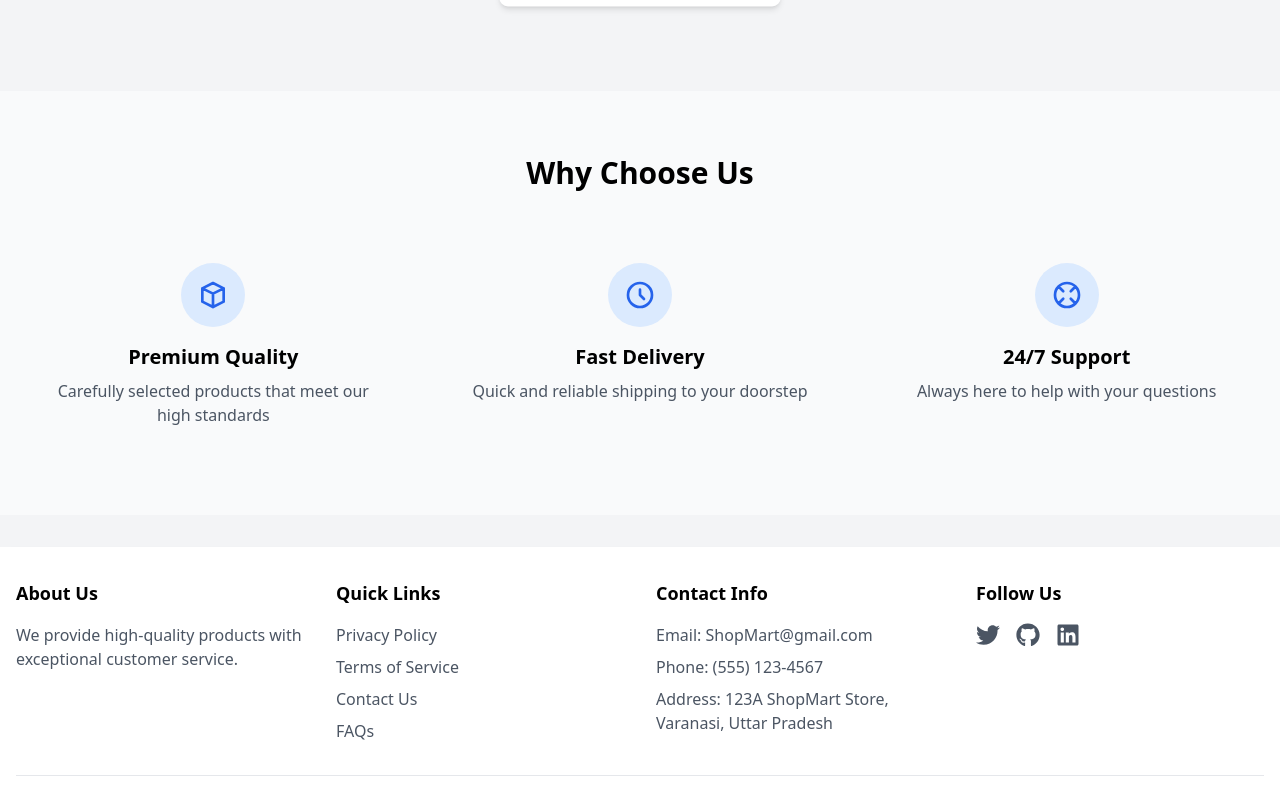
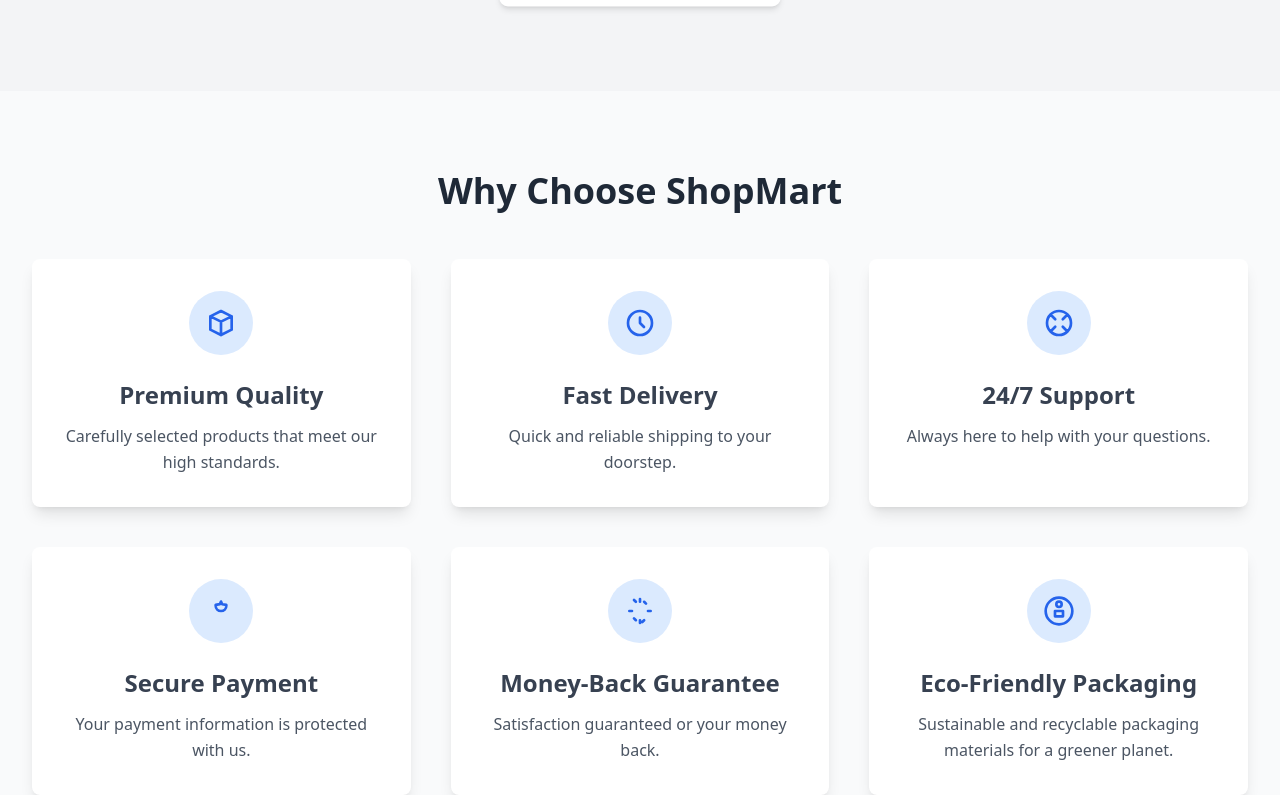
Before and after one commit to ChanchalSHARMA09/Domain_Task1_chanchal.2312051, a React (Vite) app: page / in a window 1280 px wide. Shown: the part 997-1792 px from the top of the page. Built offline with nearby package versions, Linux system fonts and the light colour scheme.

Commit message:
Improved the featured section in home page

```diff
--- a/src/components/FeaturedSection.jsx
+++ b/src/components/FeaturedSection.jsx
@@ -1,38 +1,72 @@
 export default function FeaturedSection() {
+    const features = [
+      {
+        title: "Premium Quality",
+        description: "Carefully selected products that meet our high standards.",
+        iconPath:
+          "M20 7l-8-4-8 4m16 0l-8 4m8-4v10l-8 4m0-10L4 7m8 4v10M4 7v10l8 4",
+      },
+      {
+        title: "Fast Delivery",
+        description: "Quick and reliable shipping to your doorstep.",
+        iconPath: "M12 8v4l3 3m6-3a9 9 0 11-18 0 9 9 0 0118 0z",
+      },
+      {
+        title: "24/7 Support",
+        description: "Always here to help with your questions.",
+        iconPath:
+          "M18.364 5.636l-3.536 3.536m0 5.656l3.536 3.536M9.172 9.172L5.636 5.636m3.536 9.192l-3.536 3.536M21 12a9 9 0 11-18 0 9 9 0 0118 0z",
+      },
+      {
+        title: "Secure Payment",
+        description: "Your payment information is protected with us.",
+        iconPath:
+          "M12 12c-2.21 0-4-1.79-4-4 0-.21 0-.41.02-.61l3.1-.51L12 4.92l.88 1.98 3.1.51c.02.2.02.4.02.61 0 2.21-1.79 4-4 4z",
+      },
+      {
+        title: "Money-Back Guarantee",
+        description: "Satisfaction guaranteed or your money back.",
+        iconPath:
+          "M12 3v2M15.1 5.1l1.4 1.4M18 12h2M15.1 18.9l-1.4 1.4M12 19v2M8.9 18.9l-1.4-1.4M6 12H4M8.9 5.1L7.5 3.7",
+      },
+      {
+        title: "Eco-Friendly Packaging",
+        description: "Sustainable and recyclable packaging materials for a greener planet.",
+        iconPath:
+          "M12 2a10 10 0 1010 10A10 10 0 0012 2zm3 14H9v-4h6v4zm-3-7a2 2 0 110-4 2 2 0 010 4z",
+      },
+    ];
+
     return (
-      <div className="py-16 bg-gray-50">
-        <div className="container mx-auto px-4">
-          <h2 className="text-3xl font-bold text-center mb-12">Why Choose Us</h2>
-          <div className="grid grid-cols-1 md:grid-cols-3 gap-8">
-            <div className="text-center p-6">
-              <div className="bg-blue-100 w-16 h-16 rounded-full flex items-center justify-center mx-auto mb-4">
-                <svg className="w-8 h-8 text-blue-600" fill="none" stroke="currentColor" viewBox="0 0 24 24">
-                  <path strokeLinecap="round" strokeLinejoin="round" strokeWidth="2" d="M20 7l-8-4-8 4m16 0l-8 4m8-4v10l-8 4m0-10L4 7m8 4v10M4 7v10l8 4" />
-                </svg>
+      <section className="py-20 bg-gray-50">
+        <div className="container mx-auto px-8">
+          <h2 className="text-4xl font-bold text-center text-gray-800 mb-12">
+            Why Choose ShopMart
+          </h2>
+          <div className="grid grid-cols-1 sm:grid-cols-2 lg:grid-cols-3 gap-10">
+            {features.map((feature, index) => (
+              <div key={index} className="text-center p-8 shadow-lg rounded-lg bg-white transition-transform transform hover:scale-105">
+                <div className="bg-blue-100 w-16 h-16 rounded-full flex items-center justify-center mx-auto mb-6">
+                  <svg
+                    className="w-8 h-8 text-blue-600"
+                    fill="none"
+                    stroke="currentColor"
+                    viewBox="0 0 24 24"
+                  >
+                    <path
+                      strokeLinecap="round"
+                      strokeLinejoin="round"
+                      strokeWidth="2"
+                      d={feature.iconPath}
+                    />
+                  </svg>
+                </div>
+                <h3 className="text-2xl font-semibold text-gray-700 mb-3">{feature.title}</h3>
+                <p className="text-gray-600 leading-relaxed">{feature.description}</p>
               </div>
-              <h3 className="text-xl font-semibold mb-2">Premium Quality</h3>
-              <p className="text-gray-600">Carefully selected products that meet our high standards</p>
-            </div>
-            <div className="text-center p-6">
-              <div className="bg-blue-100 w-16 h-16 rounded-full flex items-center justify-center mx-auto mb-4">
-                <svg className="w-8 h-8 text-blue-600" fill="none" stroke="currentColor" viewBox="0 0 24 24">
-                  <path strokeLinecap="round" strokeLinejoin="round" strokeWidth="2" d="M12 8v4l3 3m6-3a9 9 0 11-18 0 9 9 0 0118 0z" />
-                </svg>
-              </div>
-              <h3 className="text-xl font-semibold mb-2">Fast Delivery</h3>
-              <p className="text-gray-600">Quick and reliable shipping to your doorstep</p>
-            </div>
-            <div className="text-center p-6">
-              <div className="bg-blue-100 w-16 h-16 rounded-full flex items-center justify-center mx-auto mb-4">
-                <svg className="w-8 h-8 text-blue-600" fill="none" stroke="currentColor" viewBox="0 0 24 24">
-                  <path strokeLinecap="round" strokeLinejoin="round" strokeWidth="2" d="M18.364 5.636l-3.536 3.536m0 5.656l3.536 3.536M9.172 9.172L5.636 5.636m3.536 9.192l-3.536 3.536M21 12a9 9 0 11-18 0 9 9 0 0118 0z" />
-                </svg>
-              </div>
-              <h3 className="text-xl font-semibold mb-2">24/7 Support</h3>
-              <p className="text-gray-600">Always here to help with your questions</p>
-            </div>
+            ))}
           </div>
         </div>
-      </div>
+      </section>
     );
   }
```
